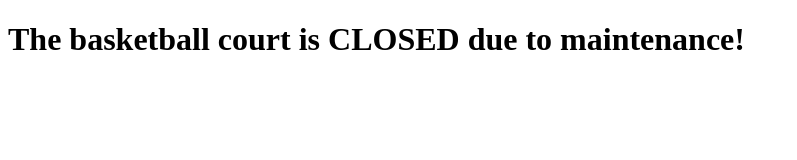
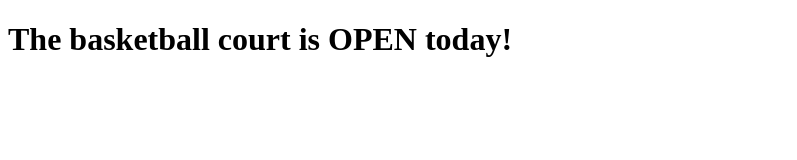
Before and after one commit to jreid757/basketball-court-status-project, a plain HTML site: page index.html in a window 1280 px wide. Shown: the whole page, without its empty margins (0-797 px from the left). Drawn offline with Linux system fonts and the light colour scheme.

Commit message:
court is open

```diff
--- a/index.html
+++ b/index.html
@@ -4,6 +4,6 @@
     <title>Court Status</title>
   </head>
   <body>
-    <h1> The basketball court is CLOSED due to maintenance!</h1>
+    <h1> The basketball court is OPEN today!</h1>
   </body>
 </html>
```
